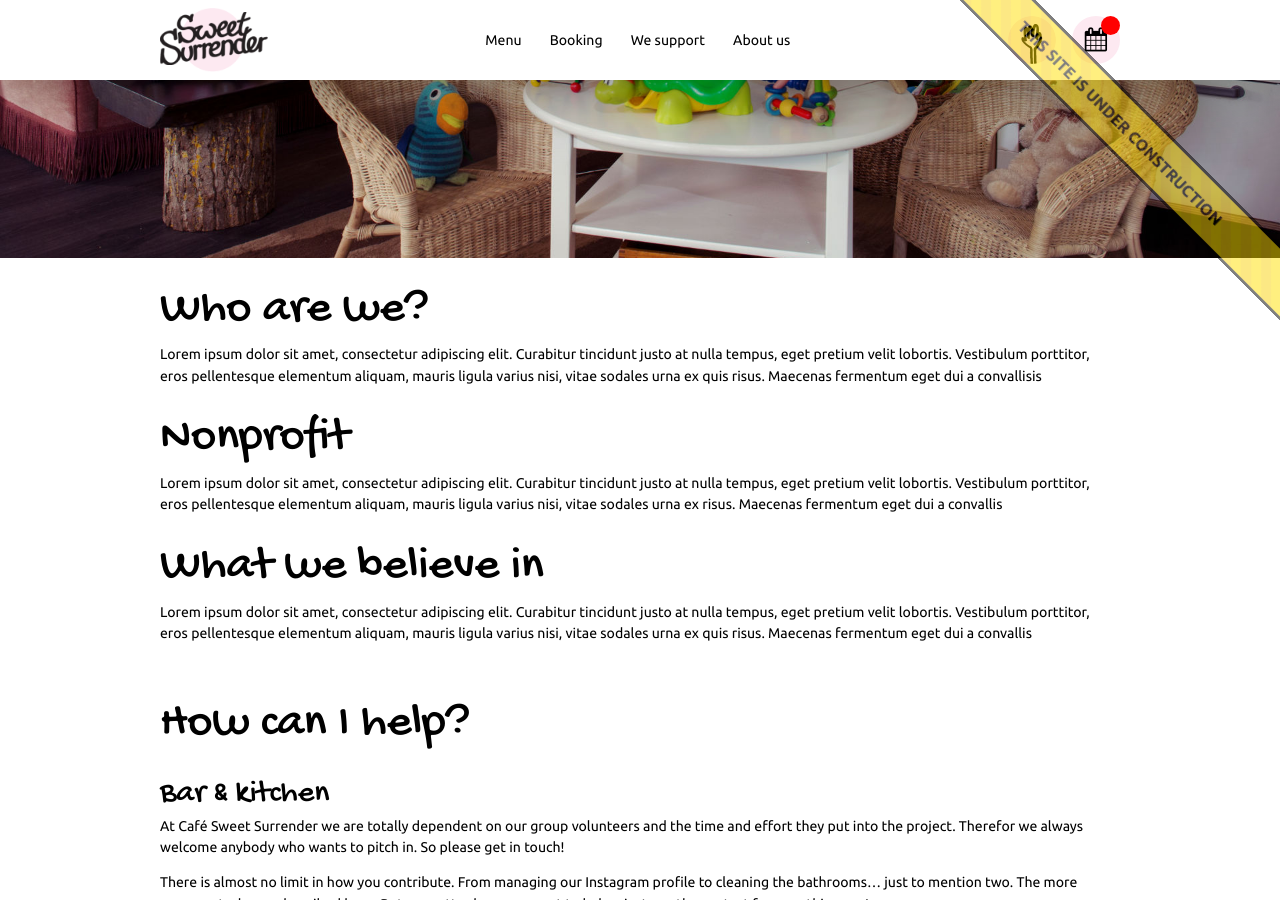
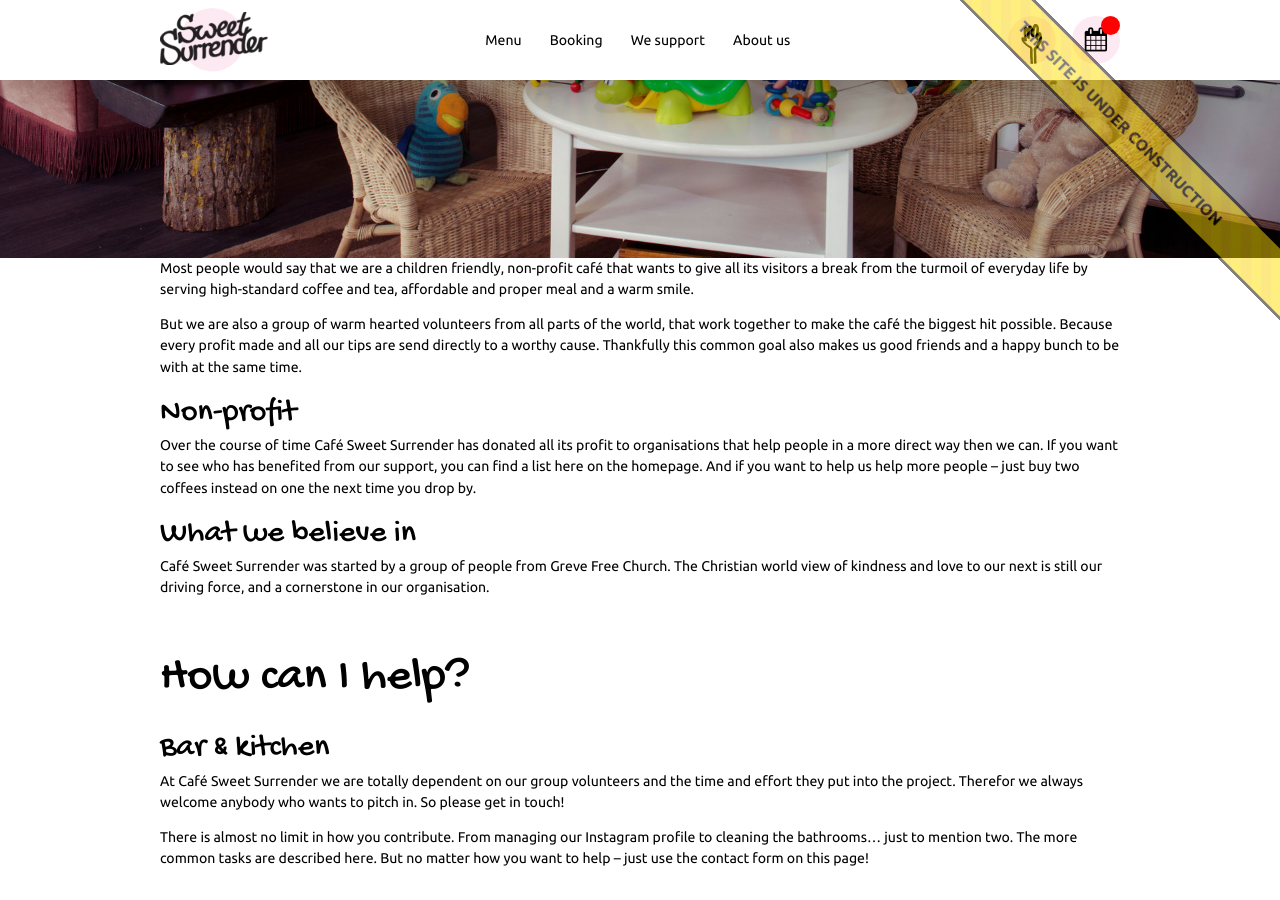
Before and after one commit to sweetsurrenderdk/sweetsurrenderdk.github.io, a Jekyll site: the page built from content/en/75fb3bd6e8d858ca23300c720820d60467289a46.md, in a window 1280 px wide and 900 px high, scrolled down 642 px. Built offline with Jekyll 4.4.1, drawn with Linux system fonts in a browser that asks for light colours.

Commit message:
Commit from HashBrown CMS

```diff
--- a/content/en/75fb3bd6e8d858ca23300c720820d60467289a46.md
+++ b/content/en/75fb3bd6e8d858ca23300c720820d60467289a46.md
@@ -13,7 +13,7 @@ sections:
         template: richTextSection
         button:
             target: _self
-        text: "## Who are we?\n\nLorem ipsum dolor sit amet, consectetur adipiscing elit. Curabitur tincidunt justo at nulla tempus, eget pretium velit lobortis. Vestibulum porttitor, eros pellentesque elementum aliquam, mauris ligula varius nisi, vitae sodales urna ex quis risus. Maecenas fermentum eget dui a convallisis\n\n## Nonprofit\n\nLorem ipsum dolor sit amet, consectetur adipiscing elit. Curabitur tincidunt justo at nulla tempus, eget pretium velit lobortis. Vestibulum porttitor, eros pellentesque elementum aliquam, mauris ligula varius nisi, vitae sodales urna ex risus. Maecenas fermentum eget dui a convallis\n\n## What we believe in\n\nLorem ipsum dolor sit amet, consectetur adipiscing elit. Curabitur tincidunt justo at nulla tempus, eget pretium velit lobortis. Vestibulum porttitor, eros pellentesque elementum aliquam, mauris ligula varius nisi, vitae sodales urna ex quis risus. Maecenas fermentum eget dui a convallis"
+        text: "Most people would say that we are a children friendly, non-profit café that wants to give all its visitors a break from the turmoil of everyday life by serving high-standard coffee and tea, affordable and proper meal and a warm smile.\n\nBut we are also a group of warm hearted volunteers from all parts of the world, that work together to make the café the biggest hit possible. Because every profit made and all our tips are send directly to a worthy cause. Thankfully this common goal also makes us good friends and a happy bunch to be with at the same time.\n\n### Non-profit\n\nOver the course of time Café Sweet Surrender has donated all its profit to organisations that help people in a more direct way then we can. If you want to see who has benefited from our support, you can find a list here on the homepage. And if you want to help us help more people – just buy two coffees instead on one the next time you drop by.\n\n### What we believe in\n\nCafé Sweet Surrender was started by a group of people from Greve Free Church. The Christian world view of kindness and love to our next is still our driving force, and a cornerstone in our organisation."
     -
         heading: 'How can I help?'
         textBlocks:
```
